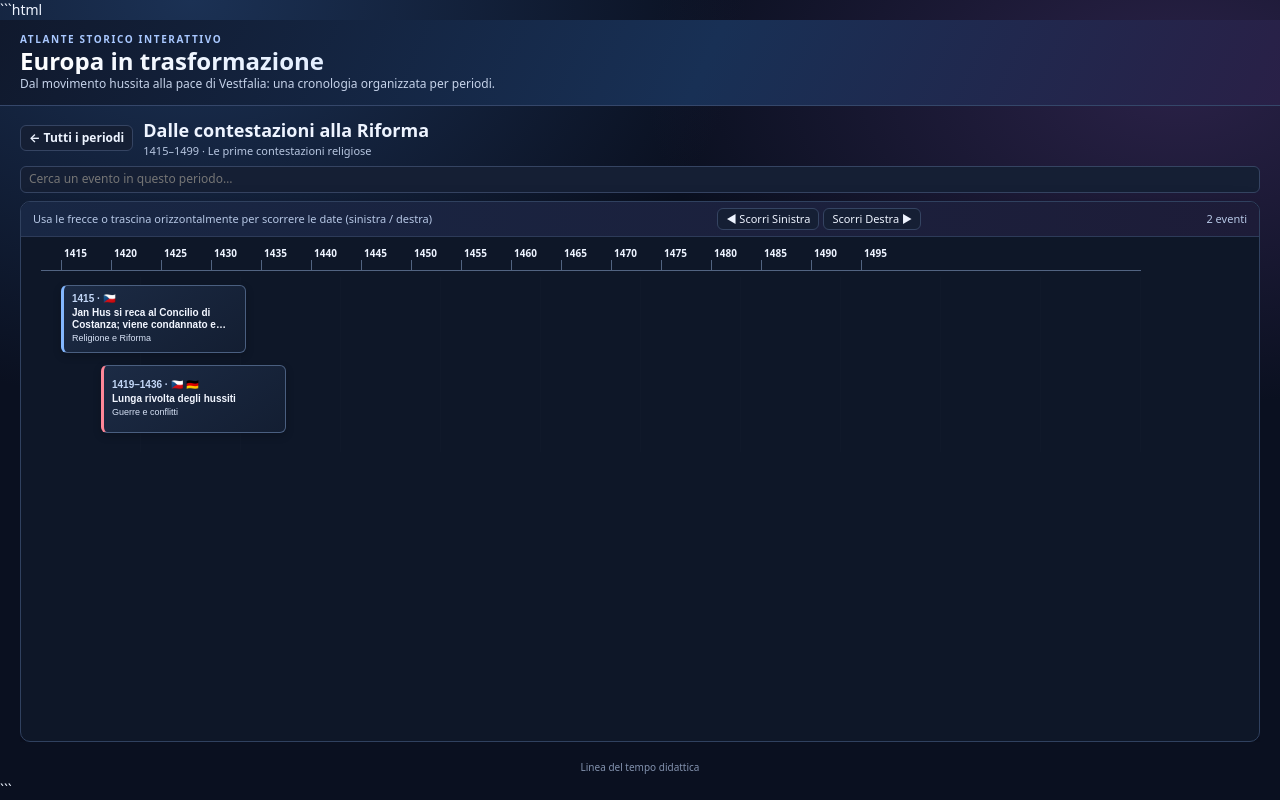
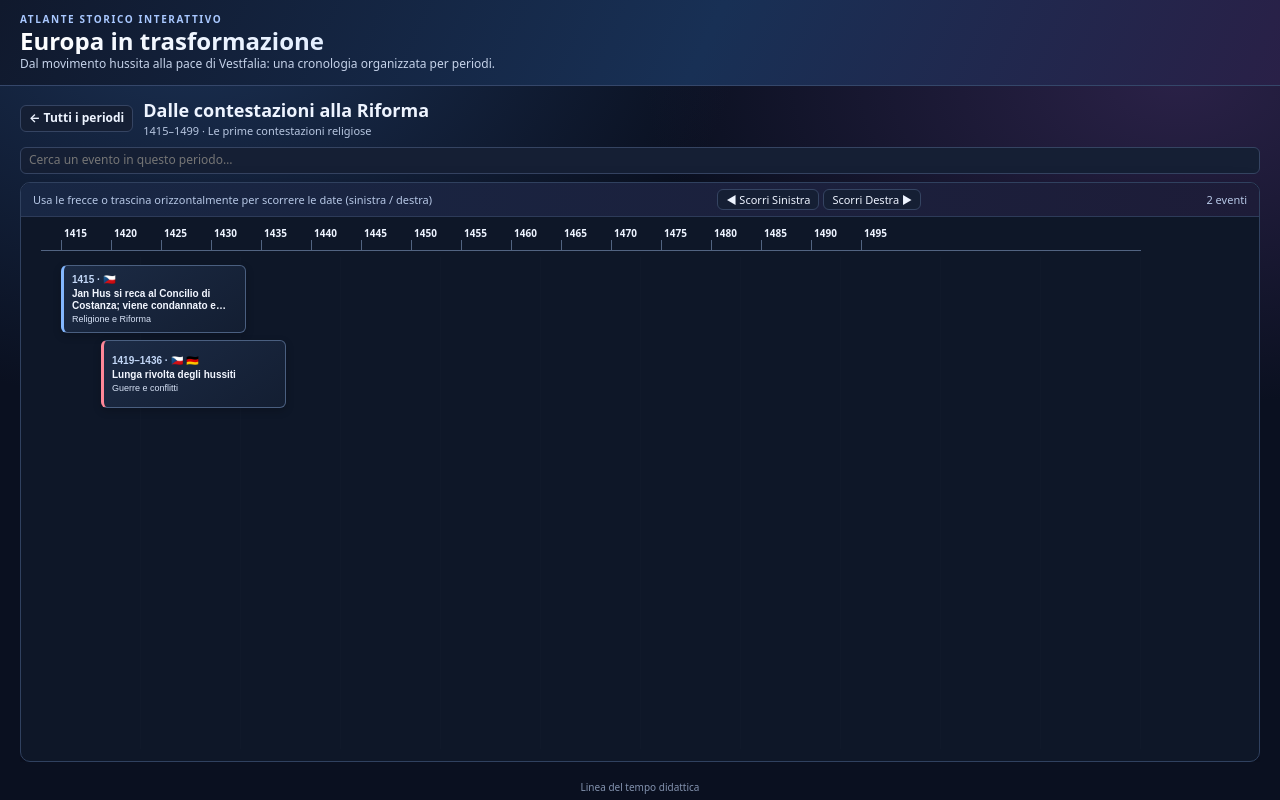
Before and after one commit to samumazz/pier_linea_tempo, a plain HTML site: page index.html in a window 1280 px wide. Both pictures are taken after a click on the button 140 px from the left and 239 px from the top of the page. Drawn offline with Linux system fonts and the light colour scheme.

Commit message:
Modify scrolling behavior and event area height
Updated styles to disable vertical scrolling and adjusted event area height.

````diff
--- a/index.html
+++ b/index.html
@@ -1,4 +1,3 @@
-```html
 <!doctype html>
 <html lang="it"><head><meta charset="utf-8"><meta name="viewport" content="width=device-width,initial-scale=1">
 <title>Europa in trasformazione — cronologia per periodi</title>
@@ -38,13 +37,14 @@ main{padding:12px 20px; width:100%; flex: 1; display: flex; flex-direction: colu
 .scroll-btn{cursor:pointer;padding:2px 8px;font-size:11px}
 .scroll-btn:hover{background:#233352}
 
-.scroll{overflow-x:auto;overflow-y:auto;flex:1;scrollbar-color:#607ba7 #182238;overscroll-behavior-x:contain;scroll-behavior:smooth; position: relative;}
-.board{position:relative;padding:0 20px 12px;}
+/* Modifica: disabilitato lo scroll verticale (overflow-y: hidden) e mantenuto solo quello orizzontale */
+.scroll{overflow-x:auto;overflow-y:hidden;flex:1;scrollbar-color:#607ba7 #182238;overscroll-behavior-x:contain;scroll-behavior:smooth; position: relative;}
+.board{position:relative;padding:0 20px 12px; height: 100%;}
 .axis{height:34px;position:sticky;top:0;z-index:8;background:#0e1728;border-bottom:1px solid #526482;margin:0 0 6px 0}
 .tick{position:absolute;bottom:0;height:10px;border-left:1px solid #526482;padding-left:4px;font-size:10px;color:#c0d0eb}
 .tick span{position:absolute;bottom:10px;left:2px;font-weight:850;color:#edf3ff}
 
-.event-area{position:relative;min-height:160px;background:repeating-linear-gradient(90deg,transparent 0,transparent 99px,#ffffff05 100px)}
+.event-area{position:relative;height:calc(100% - 40px);background:repeating-linear-gradient(90deg,transparent 0,transparent 99px,#ffffff05 100px)}
 .event-card{position:absolute;width:185px;min-height:68px;text-align:left;padding:6px 8px;border:1px solid #4a5f80;border-left:3px solid var(--accent);border-radius:6px;background:linear-gradient(145deg,#1c2b45,#131e32);color:#f2f6ff;cursor:pointer;box-shadow:0 3px 8px #0003;line-height:1.2; font-size: 11px;}
 .event-card:hover{border-color:#d2e2ff;filter:brightness(1.12);z-index:5}
 .event-card .date{display:block;font-size:10px;font-weight:850;color:#c3d7f7;margin-bottom:2px}
@@ -191,7 +191,7 @@ function render(){
  const list=events.filter(e=>e[0]>=active.from&&e[0]<=active.to&&(!q||e.slice(2).join(' ').toLocaleLowerCase('it').includes(q))).sort((a,b)=>a[0]-b[0]||a[1]-b[1]);
  document.getElementById('count').textContent=`${list.length} eventi`;
  eventArea.innerHTML='';axis.innerHTML='';
- if(!list.length){eventArea.style.height='120px';eventArea.textContent='Nessun evento trovato.';return;}
+ if(!list.length){eventArea.textContent='Nessun evento trovato.';return;}
  const min=active.from,max=active.to,scale=10,boardWidth=(max-min)*scale+300;
  document.getElementById('board').style.width=boardWidth+'px';
  document.getElementById('board').style.minWidth=boardWidth+'px';
@@ -214,8 +214,7 @@ function render(){
    placements.push({e,x,track});
  });
 
- const trackH=80;
- eventArea.style.height=Math.max(160,(Math.max(...placements.map(p=>p.track))+1)*trackH+15)+'px';
+ const trackH=75;
  placements.forEach(({e,x,track})=>{
    const el=document.createElement('button');
    el.className='event-card';
@@ -241,4 +240,3 @@ document.getElementById('close').addEventListener('click',()=>document.getElemen
 document.getElementById('overlay').addEventListener('click',e=>{if(e.target.id==='overlay')document.getElementById('overlay').classList.remove('open')});
 document.addEventListener('keydown',e=>{if(e.key==='Escape')document.getElementById('overlay').classList.remove('open')});
 </script></body></html>
-```
````
